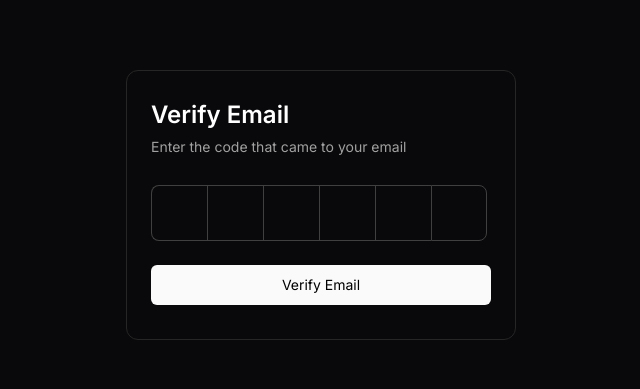
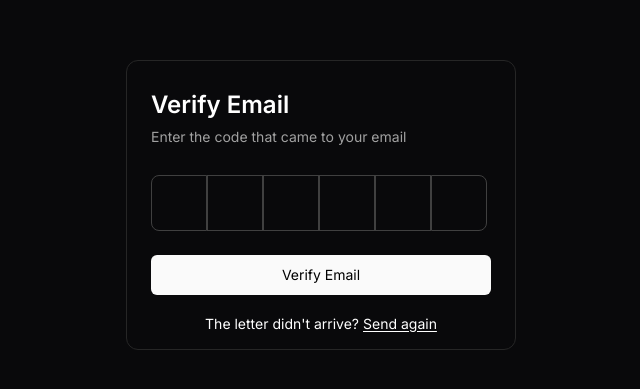
Before and after one commit to AlexWeb-AM/code.dev, a React (Vite) app: page /otp-code-verify in a window 1280 px wide. Shown: the part 195-584 px from the top of the page, without its empty margins (319-959 px from the left). Built offline with nearby package versions, Linux system fonts and the light colour scheme.

Commit message:
Send again functional

```diff
--- a/src/components/auth/OtpCodeComponent.tsx
+++ b/src/components/auth/OtpCodeComponent.tsx
@@ -2,7 +2,7 @@ import React, { useEffect, useRef, useState } from "react";
 import { useDispatch, useSelector } from "react-redux";
 import { AppDispatch, RootState } from "../../store/store";
 import { useNavigate } from "react-router-dom";
-import { checkOtp } from "../../slices/authSlice";
+import { checkOtp, sendOtp } from "../../slices/authSlice";
 import toast from "react-hot-toast";
 
 export const OtpCodeComponent = () => {
@@ -33,7 +33,6 @@ export const OtpCodeComponent = () => {
             if (!otp[index] && index > 0) {
                 inputRefs.current[index - 1]?.focus();
             }
-
             const newOtp = [...otp];
             newOtp[index] = "";
             setOtp(newOtp);
@@ -46,10 +45,8 @@ export const OtpCodeComponent = () => {
 
     const handleSubmit = async (e: React.FormEvent) => {
         e.preventDefault();
-
         try {
             const email = localStorage.getItem("email");
-
             if (!email) {
                 toast.error("Email not found. Please try again.");
                 return;
@@ -71,13 +68,31 @@ export const OtpCodeComponent = () => {
         }
     };
 
+    const handleAgainSend = async () => {
+        try {
+            const email = localStorage.getItem("email");
+            if (!email) {
+                toast.error("Email not found. Please try again.");
+                return;
+            }
+
+            await dispatch(sendOtp({ email })).unwrap();
+            toast.success("OTP sent again.");
+        } catch (err) {
+            toast.error("Unexpected error occurred", {
+                style: { background: "#020202", color: "#fff" },
+            });
+            console.log(err);
+        }
+    };
+
     return (
-        <div className="w-[390px] h-[270px] border-[1.5px] rounded-xl pl-6 border-neutral-800 max-sm:scale-75">
+        <div className="w-[390px] h-[290px] border rounded-xl pl-6 border-neutral-800 max-sm:scale-75">
             <h3 className="text-white text-2xl font-semibold mt-7">Verify Email</h3>
             <p className="mt-1.5 text-neutral-400 text-sm">Enter the code that came to your email</p>
             <form onSubmit={handleSubmit}>
                 <div className="flex flex-col gap-6 mt-7">
-                    <div className="flex inputs_div">
+                    <div className="flex">
                         {otp.map((digit, index) => (
                             <input
                                 key={index}
@@ -90,7 +105,7 @@ export const OtpCodeComponent = () => {
                                 ref={(el) => {
                                     if (el) inputRefs.current[index] = el;
                                 }}
-                                className="first:rounded-tl-lg first:rounded-bl-lg last:rounded-tr-lg last:rounded-br-lg w-14 h-14 text-lg border-neutral-700 border-1 text-center focus-visible:outline-none"
+                                className="first:rounded-tl-lg first:rounded-bl-lg last:rounded-tr-lg last:rounded-br-lg w-14 h-14 text-lg border-neutral-700 border text-center focus-visible:outline-none"
                             />
                         ))}
                     </div>
@@ -101,6 +116,18 @@ export const OtpCodeComponent = () => {
                     >
                         Verify Email
                     </button>
+
+                    <div className="mt-[-5px] w-[340px] text-center text-sm">
+                        The letter didn't arrive?
+                        <button
+                            disabled={isLoading}
+                            type="button"
+                            onClick={handleAgainSend}
+                            className="underline underline-offset-2 ml-1 cursor-pointer disabled:text-neutral-900"
+                        >
+                            Send again
+                        </button>
+                    </div>
                 </div>
             </form>
         </div>
--- a/src/slices/authSlice.ts
+++ b/src/slices/authSlice.ts
@@ -1,7 +1,8 @@
 import { createAsyncThunk, createSlice } from "@reduxjs/toolkit";
 import axios from "axios";
 
-const API_URL_LOCAL = "https://coder-dev-server.onrender.com/api/auth";
+const API_URL_LOCAL = "http://localhost:5000/api/auth";
+// const API_URL_GLOBAL = 'https://coder-dev-server.onrender.com/api/auth'
 
 interface User {
   id: string;
```
